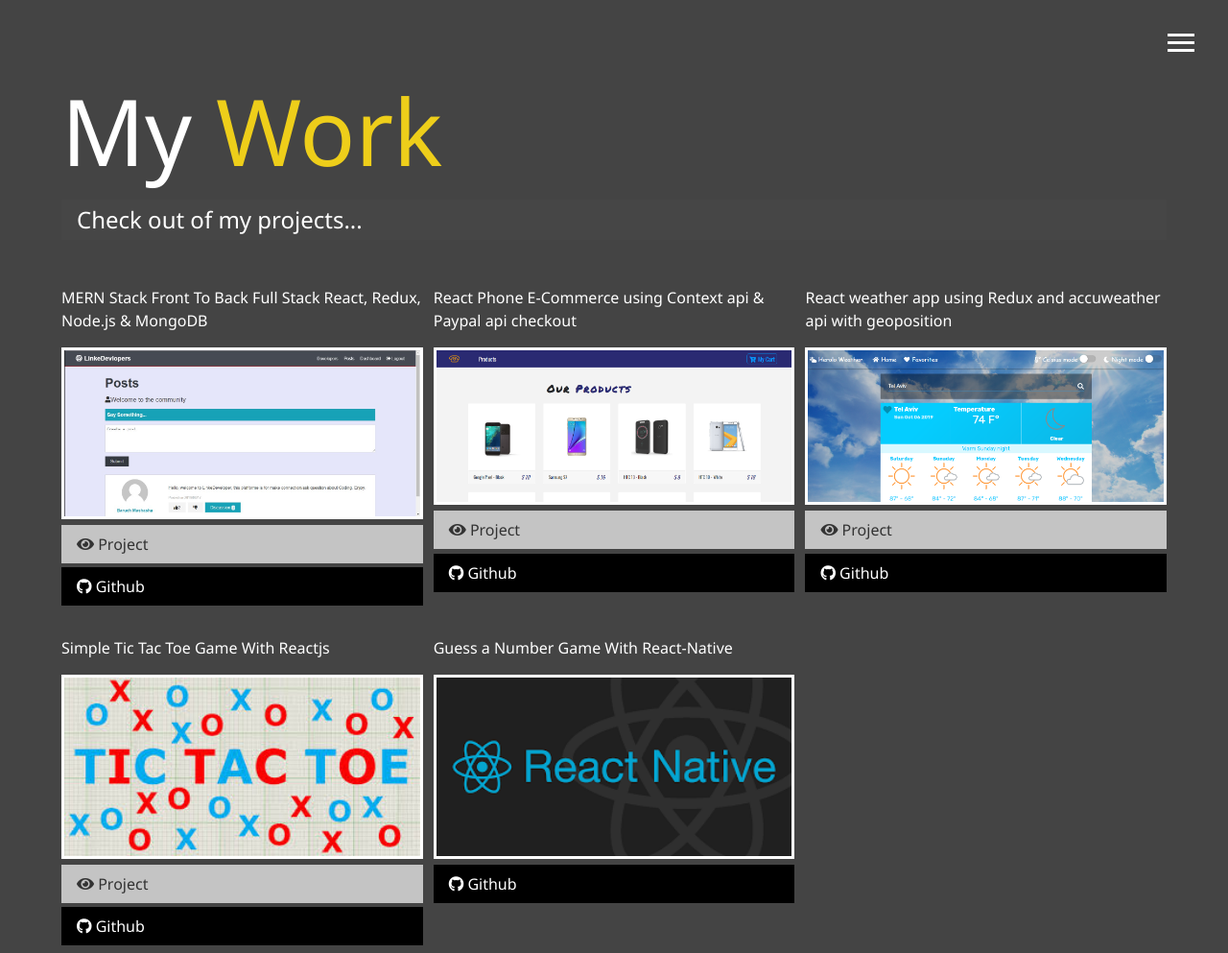
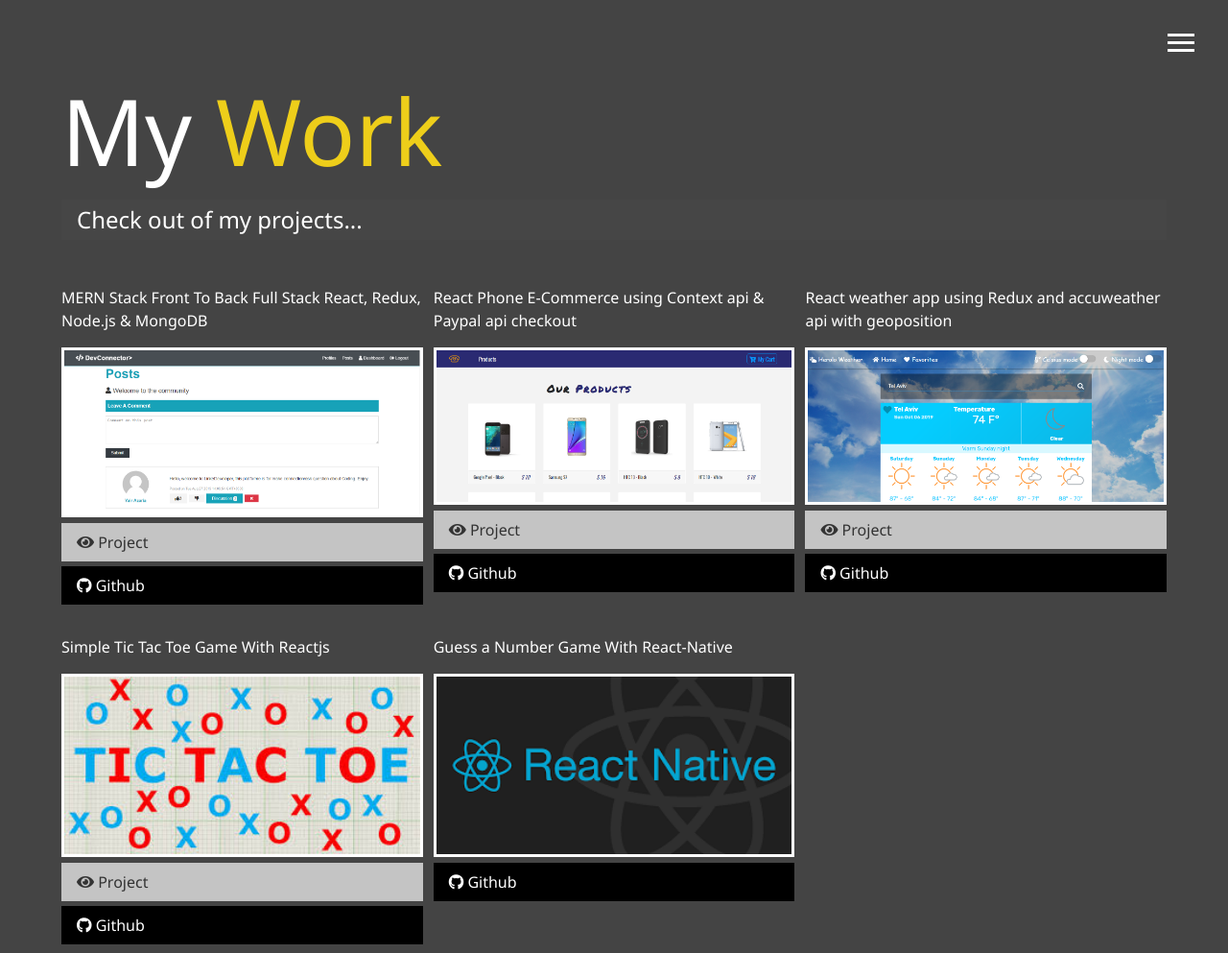
Before and after one commit to yairazaria/Portfolio, a website: page work.html in a window 1280 px wide. Shown: the top 993 px of the page at 96% size. Drawn offline with Linux system fonts and the light colour scheme.

Commit message:
'update'

```diff
--- a/work.html
+++ b/work.html
@@ -62,7 +62,7 @@
         <p class="desc">MERN Stack Front To Back Full Stack React, Redux, Node.js &amp; MongoDB
         </p>
         <a href="https://github.com/yairazaria/Social-Network-For-Developers" target="_blank">
-          <img src="img/projects/project1.jpg" alt="Project">
+          <img src="img/devconnector.png" alt="Project">
         </a>
         <a href="https://arcane-chamber-84970.herokuapp.com/" class="btn-light" target="_blank">
           <i class="fas fa-eye"></i> Project
```
Also changed, not shown: img/devconnector.png (added).
